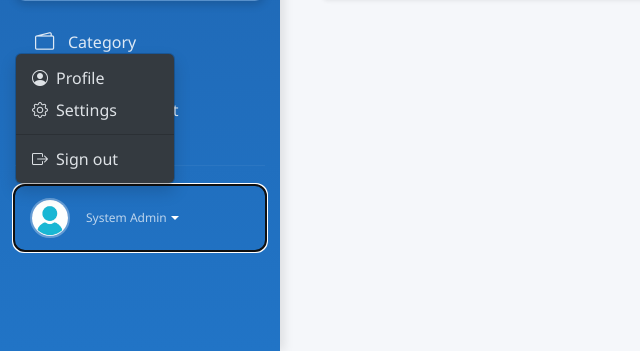
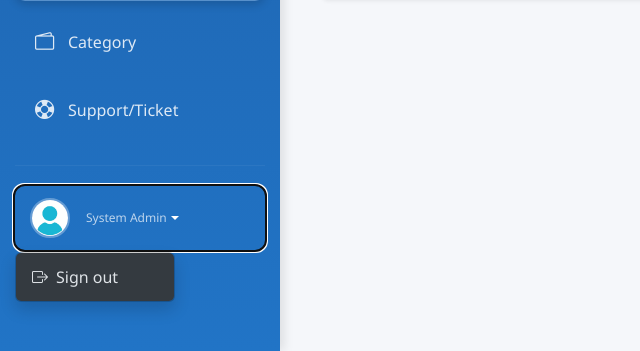
Before and after one commit to TranMinhTan3110/ExpenseManagement, an ASP.NET Core app: page /UserAD in a window 1280 px wide, after a click on "System Admin". Shown: the part 449-800 px from the top of the page, without its empty margins (0-640 px from the left). Run offline with ASP.NET Core 8, Linux system fonts and the light colour scheme; some libraries are stand-ins or nearby versions.

Commit message:
add logout function for admin UI

```diff
--- a/Views/Shared/LayoutAdmin.cshtml
+++ b/Views/Shared/LayoutAdmin.cshtml
@@ -74,10 +74,10 @@
                     </div>
                 </a>
                 <ul class="dropdown-menu dropdown-menu-dark text-small shadow dropdown-menu-custom">
-                    <li><a class="dropdown-item" href="#"><i class="bi bi-person-circle me-2"></i>Profile</a></li>
+                    @* <li><a class="dropdown-item" href="#"><i class="bi bi-person-circle me-2"></i>Profile</a></li>
                     <li><a class="dropdown-item" href="#"><i class="bi bi-gear me-2"></i>Settings</a></li>
-                    <li><hr class="dropdown-divider"></li>
-                    <li><a class="dropdown-item" asp-controller="Account" asp-action="Logout"><i class="bi bi-box-arrow-right me-2"></i>Sign out</a></li>
+                    <li><hr class="dropdown-divider"></li> *@
+                    <li><a class="dropdown-item" asp-controller="Login" asp-action="Logout"><i class="bi bi-box-arrow-right me-2"></i>Sign out</a></li>
                 </ul>
             </div>
         </div>
@@ -107,7 +107,6 @@
     <script src="https://cdn.jsdelivr.net/npm/chart.js"></script>
 
     <script src="/lib/jquery/dist/jquery.min.js"></script>
-    <script src="/lib/bootstrap/dist/js/bootstrap.bundle.min.js"></script>
     <script src="~/asset/js/LayoutAdmin.js"></script>
 
     @RenderSection("Scripts", required: false)
--- a/Views/UserAD/Index.cshtml
+++ b/Views/UserAD/Index.cshtml
@@ -306,9 +306,6 @@
     }
 </script>
 @section Scripts {
-    <!-- Bootstrap JavaScript - BẮT BUỘC để dropdown hoạt động -->
-    <script src="https://cdn.jsdelivr.net/npm/bootstrap@5.3.0/dist/js/bootstrap.bundle.min.js"></script>
-
     <script>
         // Khởi tạo tất cả dropdowns
         document.addEventListener('DOMContentLoaded', function() {
--- a/wwwroot/asset/css/LayOutAdmin.css
+++ b/wwwroot/asset/css/LayOutAdmin.css
@@ -177,3 +177,10 @@
 .page-date {
     color: #95a5a6;
 }
+dropdown-item {
+    padding: 10px 15px;
+    transition: background 0.3s ease;
+}
+.dropdown-item:hover {
+    background-color: white;
+}
```
